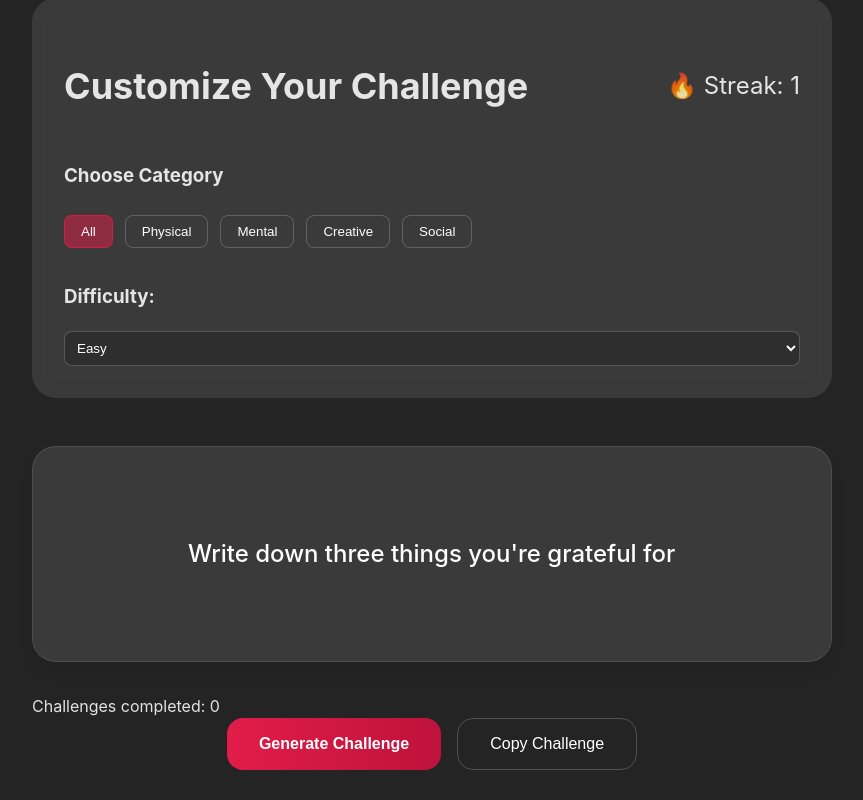
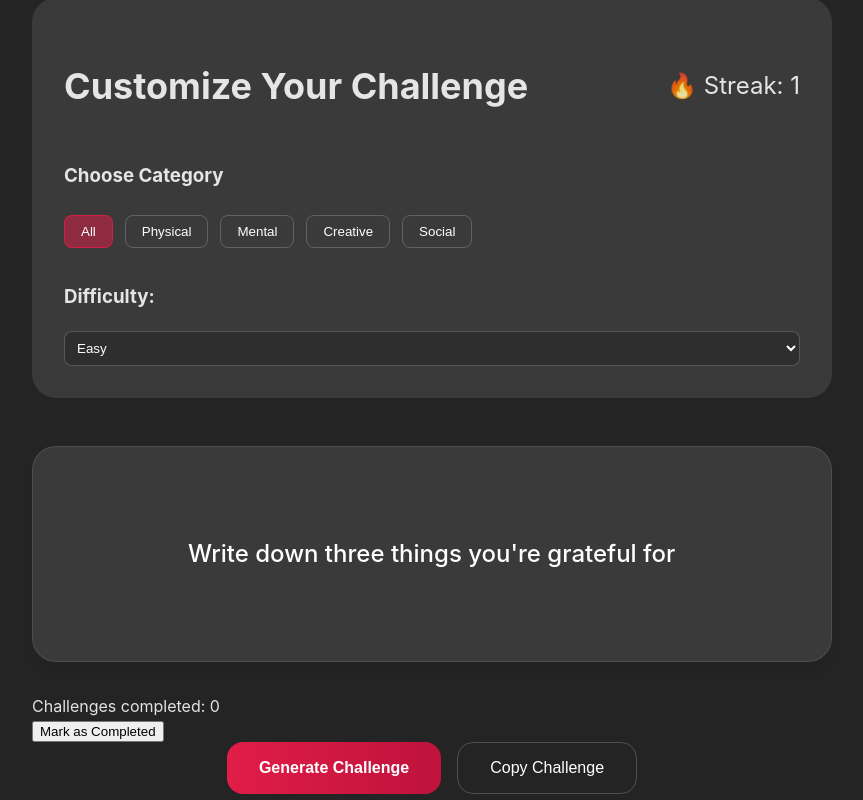
Before and after one commit to robertoandino/challenge-me, a React (Vite) app: page / in a window 1280 px wide. Both pictures are taken after a click on the button "Generate Challenge". Shown: the part 186-986 px from the top of the page, without its empty margins (208-1071 px from the left). Built offline with nearby package versions, Linux system fonts and the light colour scheme.

Commit message:
Add "Mark as Completed" button to increment completed challenges count

```diff
--- a/src/pages/Home.tsx
+++ b/src/pages/Home.tsx
@@ -129,6 +129,17 @@ const Home: React.FC = () => {
                         </div>
                     </div>
 
+                    {/* Mark as Completed Button */}
+                    {hasGenerated && (
+                        <button
+                            className="complete-button"
+                            onClick={() => setCompletedCount(prev => prev + 1)}
+                        >
+                            Mark as Completed
+                        </button>
+                    )}
+
+                    {/* Generate/Copy Buttons */}
                     <div className="button-group">
                         <button
                             onClick={generateChallenge}
```
